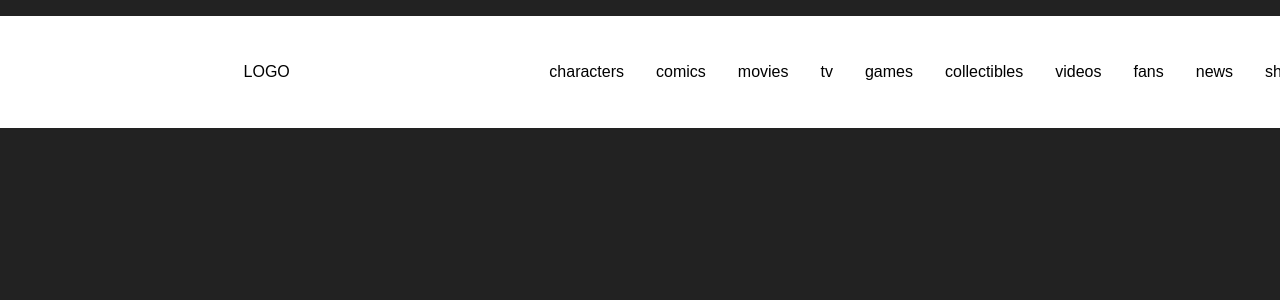
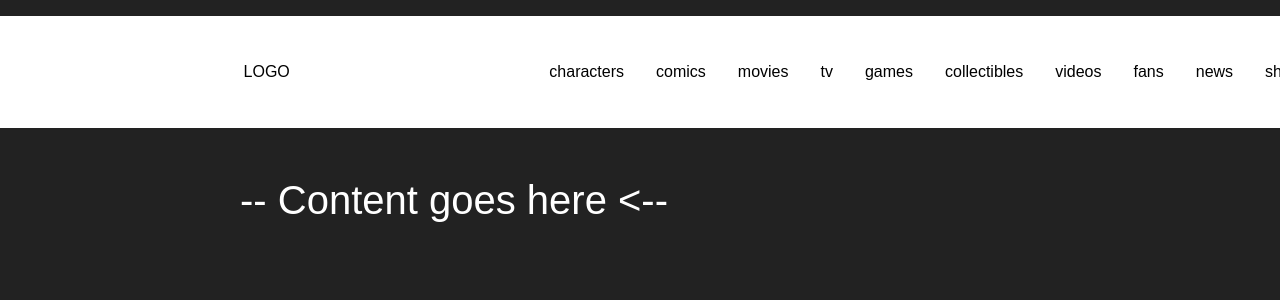
Before and after one commit to Luca-Mariselli/vite-comics, a Vue app: page / in a window 1280 px wide. Shown: the top 300 px of the page. Built offline with nearby package versions, Linux system fonts and the light colour scheme.

Commit message:
Inserito AppMain

```diff
--- a/src/App.vue
+++ b/src/App.vue
@@ -1,11 +1,12 @@
 <script>
 import AppHeader from './components/AppHeader.vue';
-// import AppMain from './components/AppMain.vue';
+import AppMain from './components/AppMain.vue';
 // import AppFooter from './components/AppFooter.vue';
 
 export default {
   components: {
     AppHeader,
+    AppMain,
 
   },
   data() {
@@ -24,8 +25,8 @@ export default {
 
   <AppHeader />
 
-  <main>
-
+  <main class="boxed">
+    <AppMain />
   </main>
 
   <!-- <AppFooter /> -->
--- a/src/components/AppMain.vue
+++ b/src/components/AppMain.vue
@@ -0,0 +1,15 @@
+<script>
+
+export default {
+
+}
+
+</script>
+
+<template>
+    <main>
+        <h1 class="p-5"> -- Content goes here <-- </h1>
+    </main>
+</template>
+
+<style scoped></style>
--- a/src/style.css
+++ b/src/style.css
@@ -9,3 +9,8 @@ body {
   background: #222;
   color: white;
 }
+
+.boxed {
+  width: 70%;
+  margin: 0 auto;
+}
```
